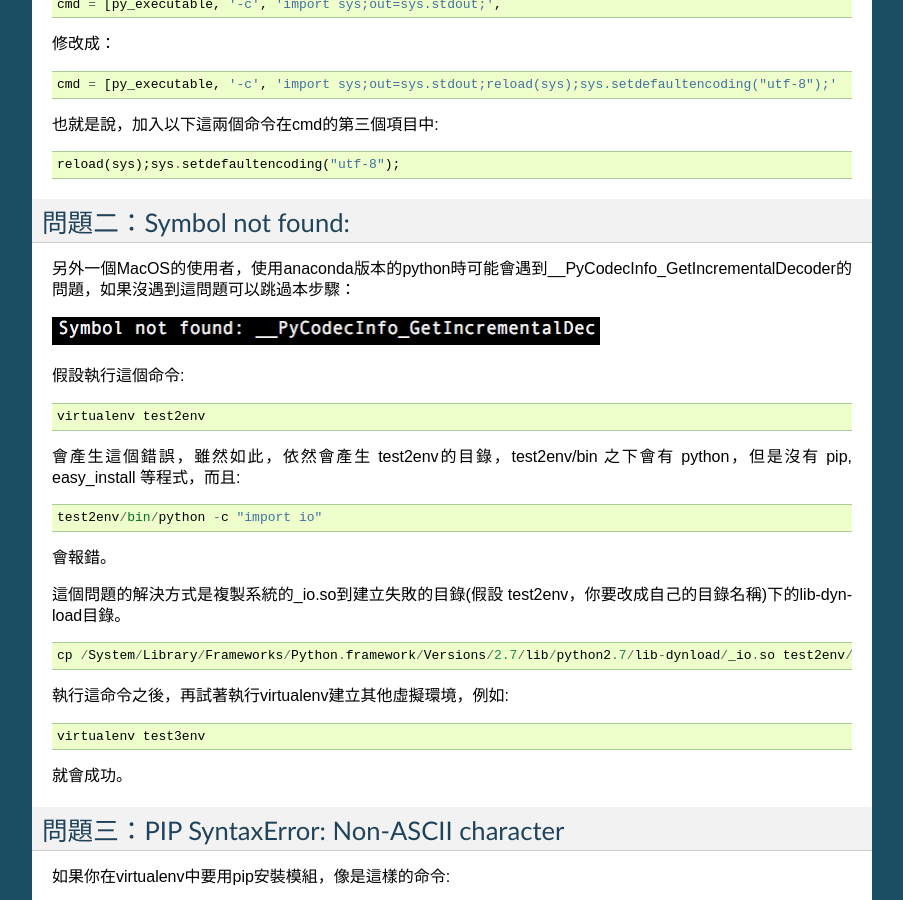
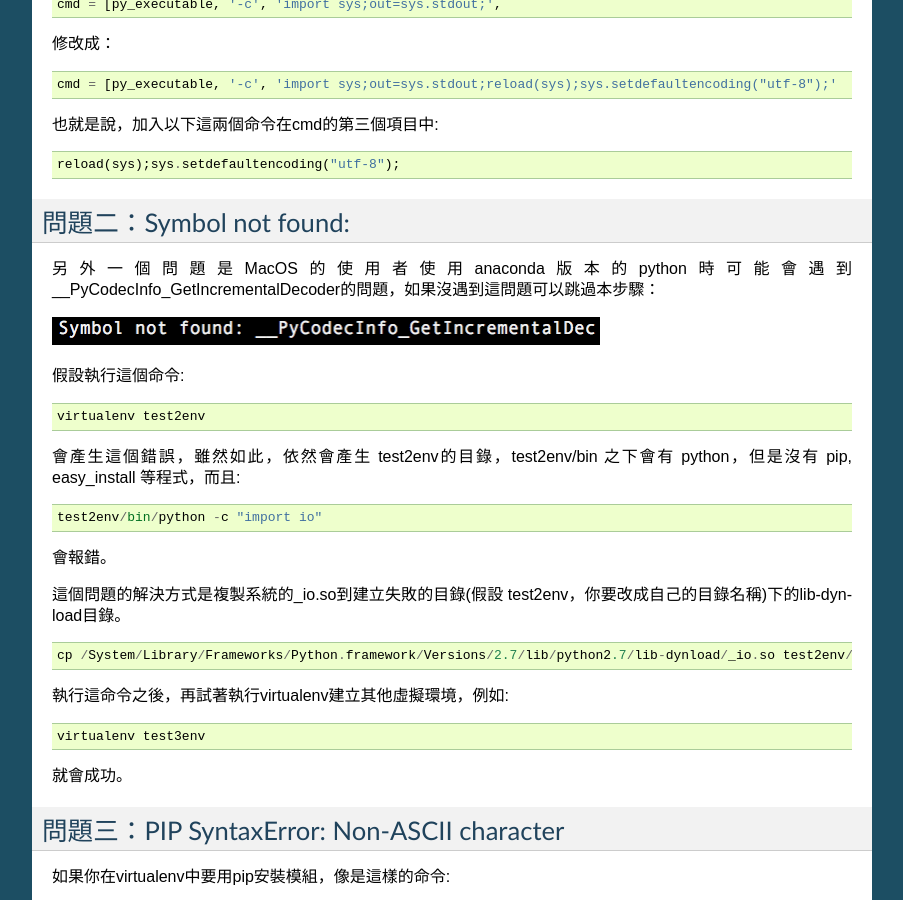
Before and after one commit to iapyeh/iapyeh, a Sphinx documentation site: the page built from docs/blogs/technical/VirtualenvProblem.rst, in a window 1280 px wide and 900 px high, scrolled down 516 px. Shown: the whole window, without its empty margins (198-1101 px from the left). Built offline with Sphinx 7.4.7, drawn with Linux system fonts in a browser that asks for light colours.

Commit message:
Google Docs reST Editor@2017-1-17 18:14:3

```diff
--- a/docs/blogs/technical/VirtualenvProblem.rst
+++ b/docs/blogs/technical/VirtualenvProblem.rst
@@ -41,7 +41,7 @@
 問題二：Symbol not found:
 =========================
 
-另外一個MacOS的使用者，使用anaconda版本的python時可能會遇到__PyCodecInfo_GetIncrementalDecoder的問題，如果沒遇到這問題可以跳過本步驟：
+另外一個問題是MacOS的使用者使用anaconda版本的python時可能會遇到__PyCodecInfo_GetIncrementalDecoder的問題，如果沒遇到這問題可以跳過本步驟：
 
 \ |IMG2|\
 
```
